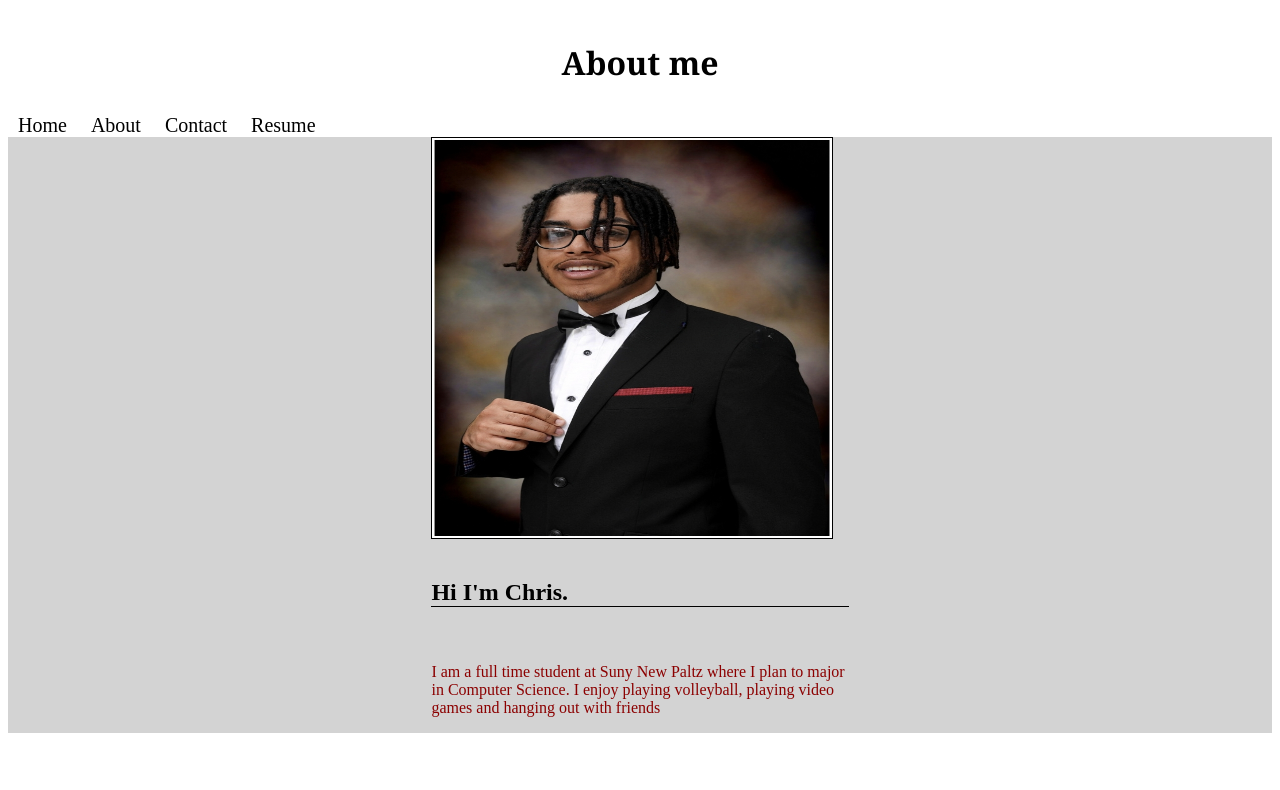
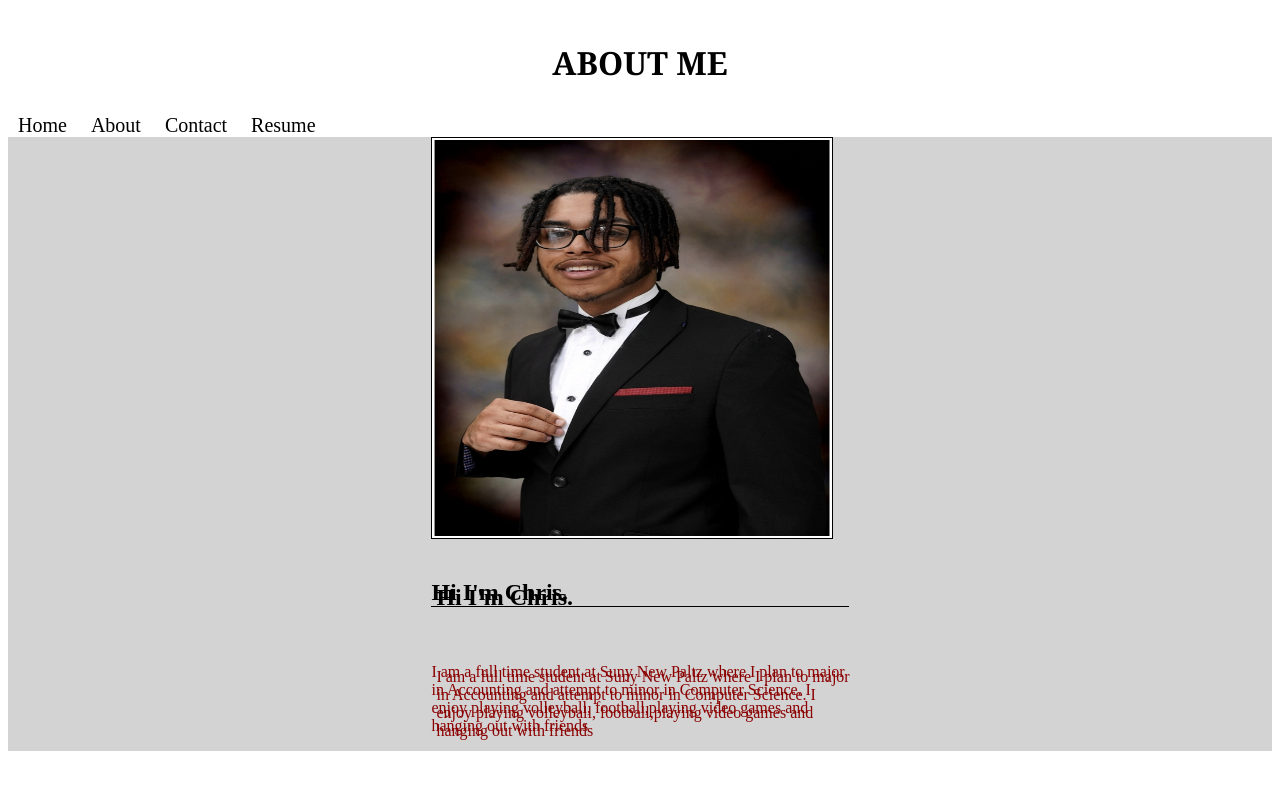
Before and after one commit to ChrisNevaLack/Project, a plain HTML site: page projabout.html in a window 1280 px wide. Drawn offline with Linux system fonts and the light colour scheme.

Commit message:
added text

```diff
--- a/proj.css
+++ b/proj.css
@@ -25,7 +25,7 @@
     text-align:center;
     padding-top:20px;
     margin-bottom:30px;
-
+    text-transform: uppercase;
   }
 
   #about-me-container{
@@ -37,7 +37,7 @@
 
   }
   #about-me-info{
-
+    text-shadow: 5px 5px;
     display:flex;
     flex-direction:column;
     gap:20px;
--- a/projabout.html
+++ b/projabout.html
@@ -28,7 +28,7 @@
   <div id="about-me-info">
     <img id="about-me-pic" src="picture/IMG-0373.PNG"/>
     <h2 id="about-me-title">Hi I'm Chris.</h2>
-    <p style="color: darkred;">I am a full time student at Suny New Paltz where I plan to major in Computer Science. I enjoy playing volleyball, playing video games and hanging out with friends </p>
+    <p style="color: darkred;">I am a full time student at Suny New Paltz where I plan to major in Accounting and attempt to minor in Computer Science. I enjoy playing volleyball, football,playing video games and hanging out with friends </p>
   </div>
 
 </div>
```
